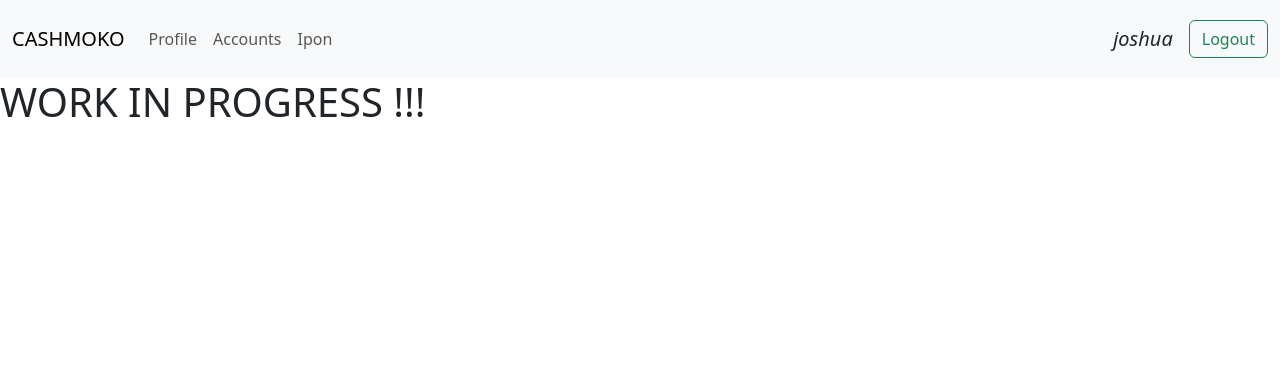
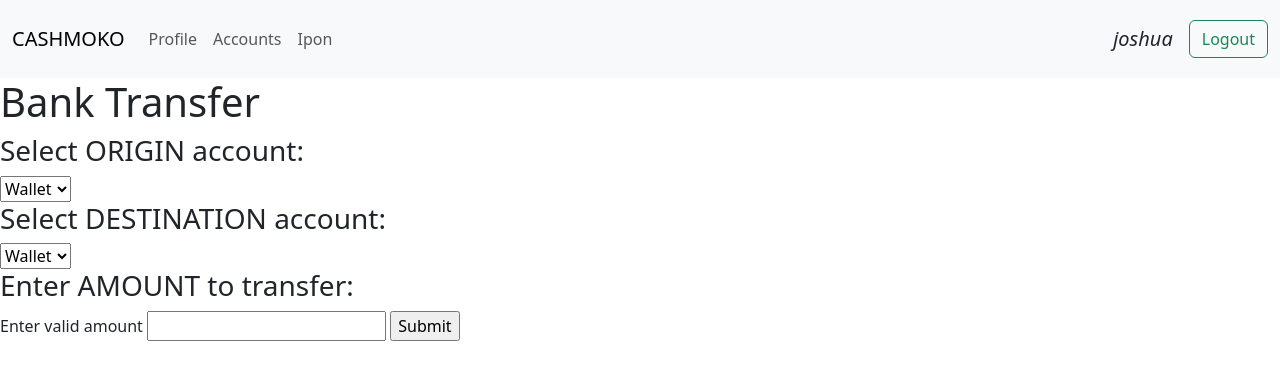
Before and after one commit to LRDB/CASHMOKO, a Django app: a page that uses cashmoko/main/templates/main/bank_transfer.html in a window 1280 px wide. Shown: the top 380 px of the page. Run offline with Django 5.2, Linux system fonts and the light colour scheme; a user stored in the database is signed in.

Commit message:
modified ui/ux - 2
added labels and placeholder interface for bank transfer

```diff
--- a/cashmoko/main/templates/main/bank_transfer.html
+++ b/cashmoko/main/templates/main/bank_transfer.html
@@ -5,5 +5,28 @@ Bank Transfer
 {% endblock %}
 
 {% block content %}
-    <h1>WORK IN PROGRESS !!!</h1>
+    <h1>Bank Transfer</h1>
+    <form>
+        <h3>Select ORIGIN account:</h3>
+        <select id="origin" name="origin">
+            <option value="wallet">Wallet</option>
+            <option value="gcash">GCash</option>
+            <option value="bdo">BDO</option>
+            <option value="bpi">BPI</option>
+        </select>
+
+        <h3>Select DESTINATION account:</h3>
+        <select id="dest" name="dest">
+            <option value="wallet">Wallet</option>
+            <option value="gcash">GCash</option>
+            <option value="bdo">BDO</option>
+            <option value="bpi">BPI</option>
+        </select>
+
+        <h3>Enter AMOUNT to transfer:</h3>
+        <label for="textbox">Enter valid amount</label>
+        <input type="text" id="textbox" name="textbox">
+
+        <input type="submit" value="Submit">
+    </form>
 {% endblock %}
--- a/cashmoko/main/templates/main/credit.html
+++ b/cashmoko/main/templates/main/credit.html
@@ -5,6 +5,9 @@ credit
 {% endblock %}
 
 {% block content %}
+
+<h1>Credit</h1>
+
 <form action = "Credit" method = "post">
 	{% csrf_token %}
 	{{form }}
--- a/cashmoko/main/templates/main/debit.html
+++ b/cashmoko/main/templates/main/debit.html
@@ -5,6 +5,9 @@ Debit
 {% endblock %}
 
 {% block content %}
+
+<h1>Debit</h1>
+
 <form action = "Debit" method = "post">
 	{% csrf_token %}
 	{{form }}
```
Also changed, not shown: cashmoko/db.sqlite3.
